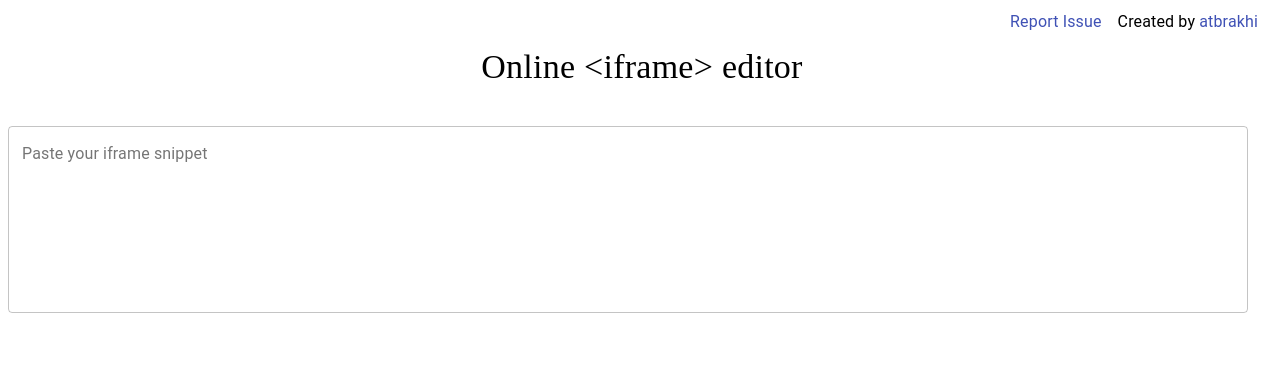
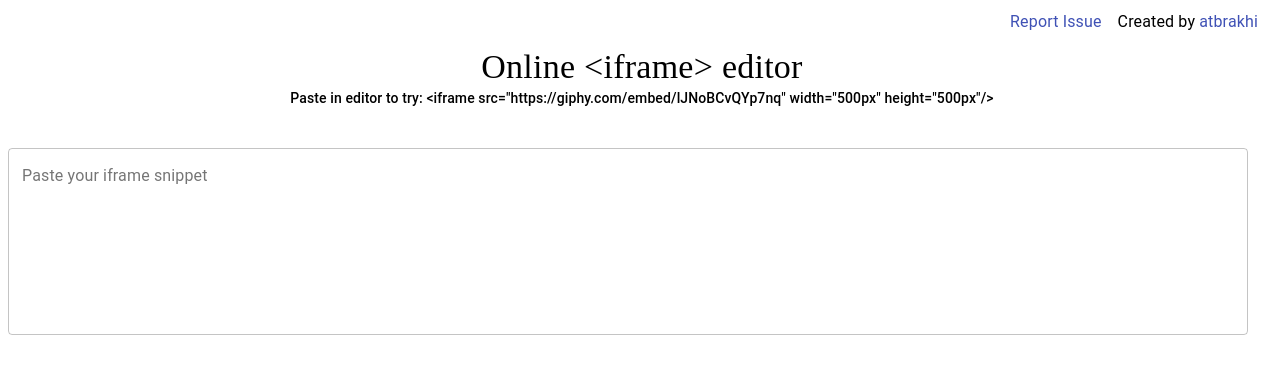
Before and after one commit to Rakhisharma/online-iframe-editor, a React (Create React App) app: page / in a window 1280 px wide. Shown: the top 374 px of the page. Built offline with nearby package versions, Linux system fonts and the light colour scheme.

Commit message:
Add an example on on editor page

```diff
--- a/src/Editor/index.tsx
+++ b/src/Editor/index.tsx
@@ -48,7 +48,6 @@ const Editor = () => {
                     multiline
                 />
             </Grid>
-
             <Grid item xs className={resultContent}>
                 {error ? (
                     <Alert severity="error">
--- a/src/Header/constants.ts
+++ b/src/Header/constants.ts
@@ -2,6 +2,9 @@ const GITHUB_ISSUE =
     'https://github.com/Rakhisharma/online-iframe-editor/issues';
 
 const TWITTER_LINK = 'https://twitter.com/atbrakhi';
+
+const IFRAME_EXAMPLE =
+    '<iframe src="https://giphy.com/embed/lJNoBCvQYp7nq" width="500px" height="500px"/>';
 
 const REPORT_ISSUE = 'Report Issue';
 
@@ -15,6 +18,7 @@ export {
     GITHUB_ISSUE,
     REPORT_ISSUE,
     TWITTER_LINK,
+    IFRAME_EXAMPLE,
     CREATED_BY,
     TWITTER_USER,
     HEADER
--- a/src/Header/index.tsx
+++ b/src/Header/index.tsx
@@ -7,7 +7,8 @@ import {
     REPORT_ISSUE,
     TWITTER_LINK,
     CREATED_BY,
-    TWITTER_USER
+    TWITTER_USER,
+    IFRAME_EXAMPLE
 } from './constants';
 
 const Header = () => {
@@ -34,6 +35,9 @@ const Header = () => {
             <Grid item xs={12}>
                 <Typography variant="h4" className={header}>
                     {HEADER}
+                    <Typography variant="subtitle2">
+                        Paste in editor to try: {IFRAME_EXAMPLE}
+                    </Typography>
                 </Typography>
             </Grid>
         </Grid>
```
